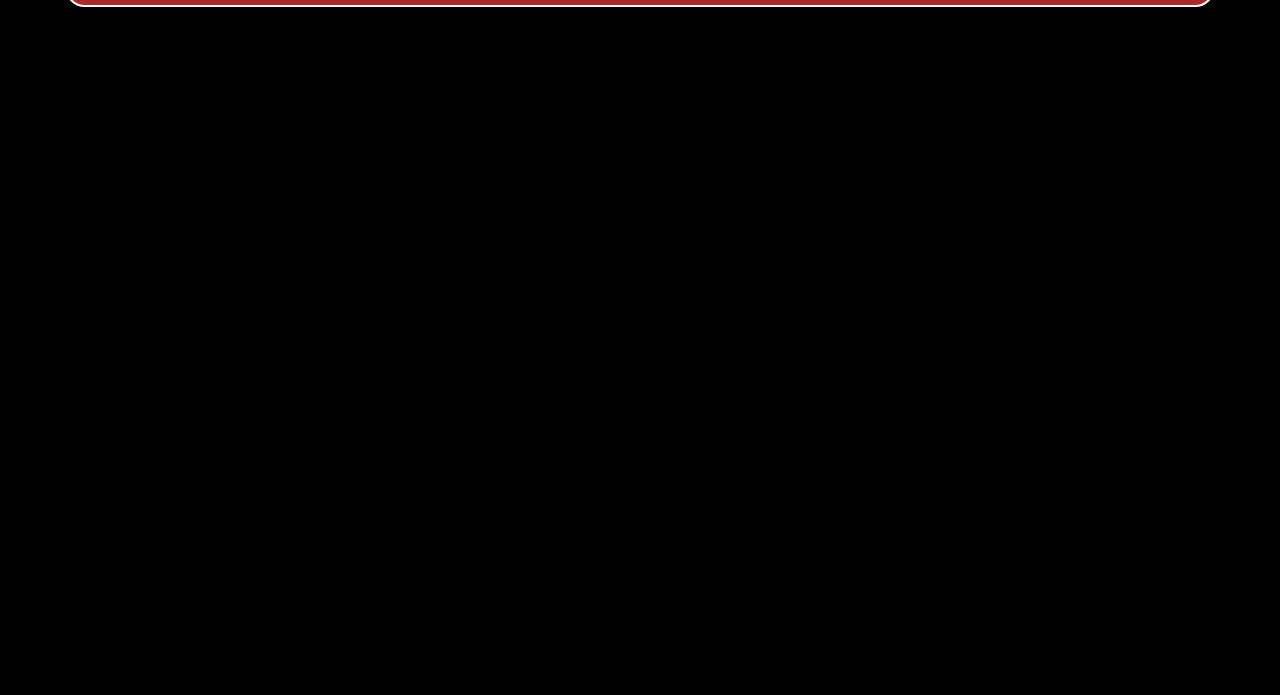
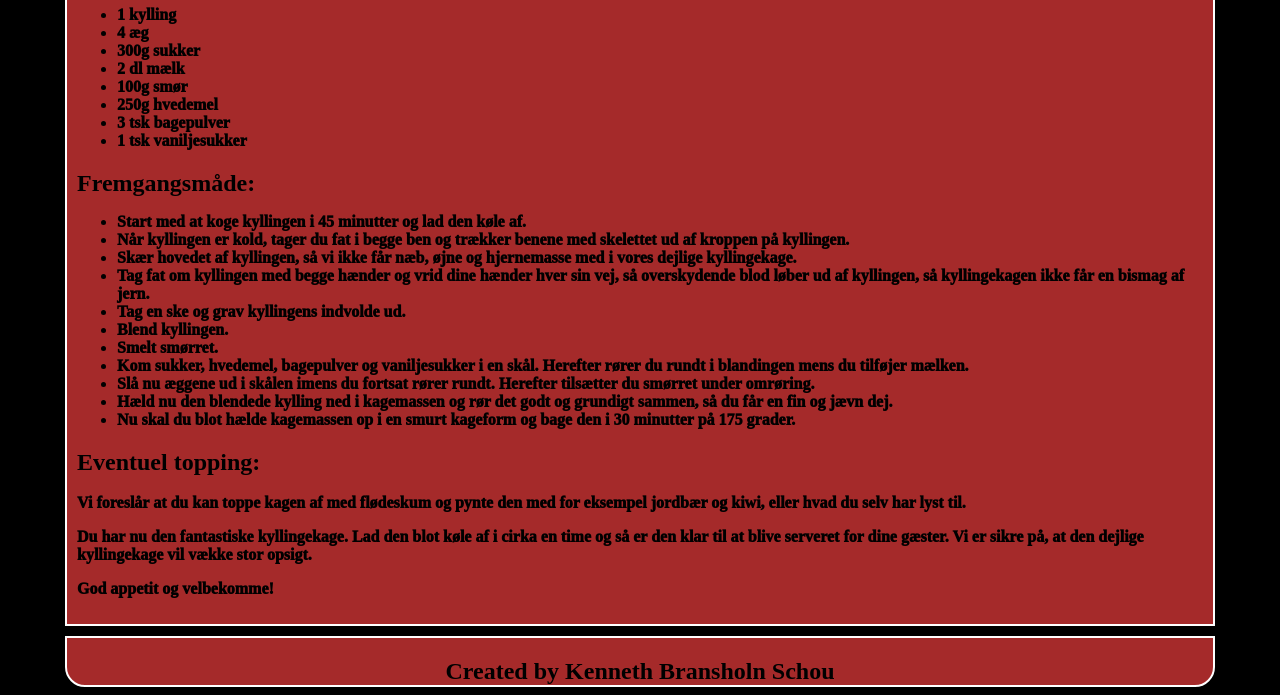
Before and after one commit to Bransholm/KageKongen, a plain HTML site: page index.html in a window 1280 px wide. Shown: the part 292-987 px from the top of the page. Before the commit the page ends 800 px from the top, so only its background shows below. Drawn offline with Linux system fonts and the light colour scheme.

Commit message:
Tilføjet indhold

```diff
--- a/index.html
+++ b/index.html
@@ -26,7 +26,68 @@
         <button class="menu-buttons">Om KageKongen</button>
       </nav>
 
-      <main>Indhold</main>
+      <main>
+        <h1>Kyllingekage</h1>
+          <h2>Ingrediensliste:</h2>
+          <ul>
+          <li>1 kylling</li>
+          <li>4 æg</li>
+          <li>300g sukker</li>
+          <li>2 dl mælk</li>
+          <li>100g smør</li>
+          <li>250g hvedemel</li>
+          <li>3 tsk bagepulver</li>
+          <li>1 tsk vaniljesukker</li>
+        </ul>
+
+          <h2>Fremgangsmåde:</h2>
+          <ul>
+          <li>Start med at koge kyllingen i 45 minutter og lad den køle af.</li>
+          <li>
+            Når kyllingen er kold, tager du fat i begge ben og trækker benene
+            med skelettet ud af kroppen på kyllingen.
+          </li>
+          <li>
+            Skær hovedet af kyllingen, så vi ikke får næb, øjne og hjernemasse
+            med i vores dejlige kyllingekage.
+          </li>
+          <li>
+            Tag fat om kyllingen med begge hænder og vrid dine hænder hver sin
+            vej, så overskydende blod løber ud af kyllingen, så kyllingekagen
+            ikke får en bismag af jern.
+          </li>
+          <li>Tag en ske og grav kyllingens indvolde ud.</li>
+          <li>Blend kyllingen.</li>
+          <li>Smelt smørret.</li>
+          <li>
+            Kom sukker, hvedemel, bagepulver og vaniljesukker i en skål.
+            Herefter rører du rundt i blandingen mens du tilføjer mælken.
+          </li>
+          <li>
+            Slå nu æggene ud i skålen imens du fortsat rører rundt. Herefter
+            tilsætter du smørret under omrøring.
+          </li>
+          <li>
+            Hæld nu den blendede kylling ned i kagemassen og rør det godt og
+            grundigt sammen, så du får en fin og jævn dej.
+          </li>
+          <li>
+            Nu skal du blot hælde kagemassen op i en smurt kageform og bage den
+            i 30 minutter på 175 grader.
+          </li>
+        </ul>
+        <p>
+          <h2>Eventuel topping:</h2><br />
+          Vi foreslår at du kan toppe kagen af med flødeskum og pynte den med
+          for eksempel jordbær og kiwi, eller hvad du selv har lyst til.
+        </p>
+        <p>
+          Du har nu den fantastiske kyllingekage. Lad den blot køle af i cirka
+          en time og så er den klar til at blive serveret for dine gæster. Vi er
+          sikre på, at den dejlige kyllingekage vil vække stor opsigt.
+        </p>
+        <p>God appetit og velbekomme!</p>
+      </main>
 
       <footer><h2>Created by Kenneth Bransholn Schou</h2></footer>
     </div>
--- a/style.css
+++ b/style.css
@@ -74,6 +74,14 @@ h1 {
     margin-bottom: 0px;
 }
 
+h2 {
+    margin-bottom: 0px;
+}
+
+p {
+    margin-top: 0px;
+}
+
 #p-header {
     margin-top: 0px;
 }
```
